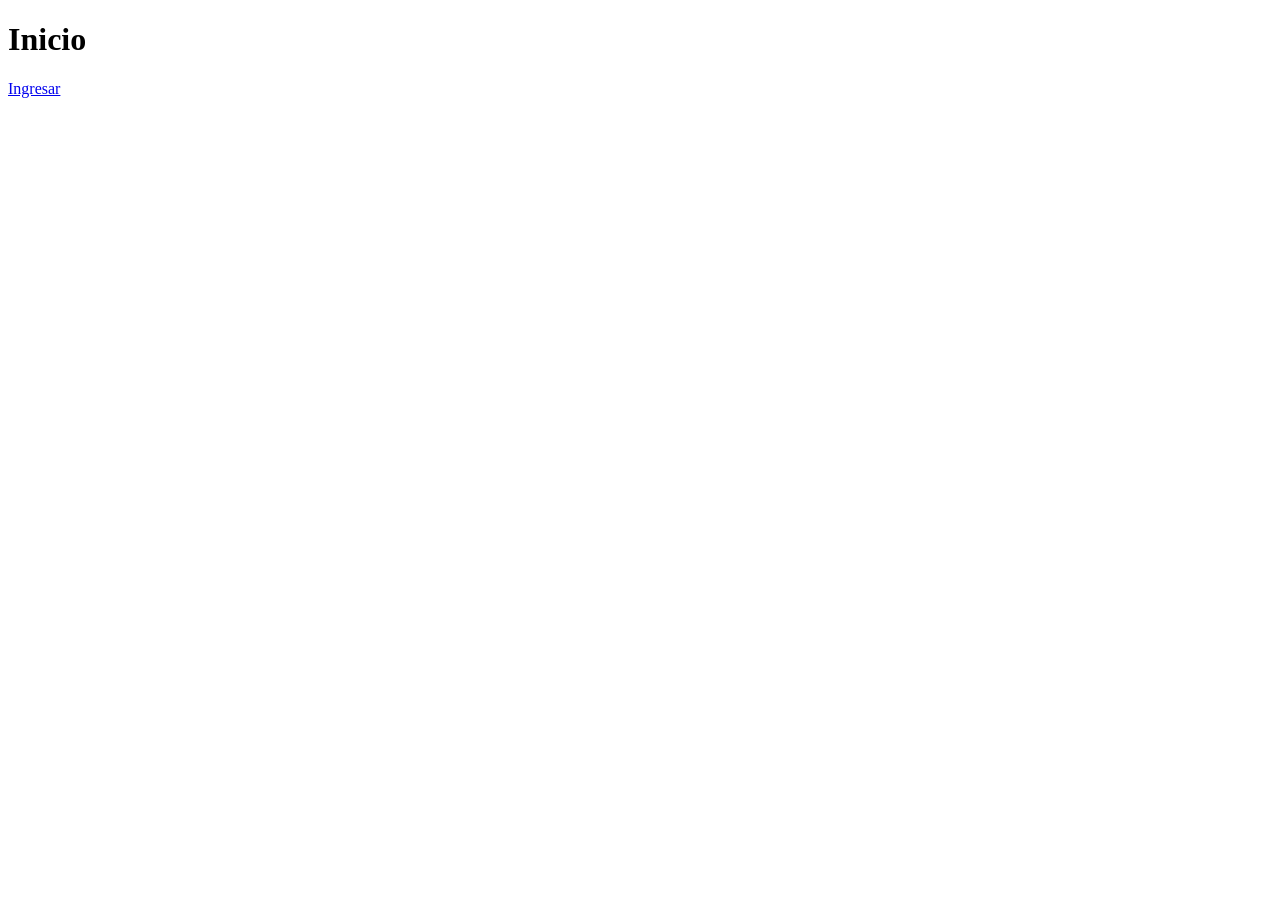
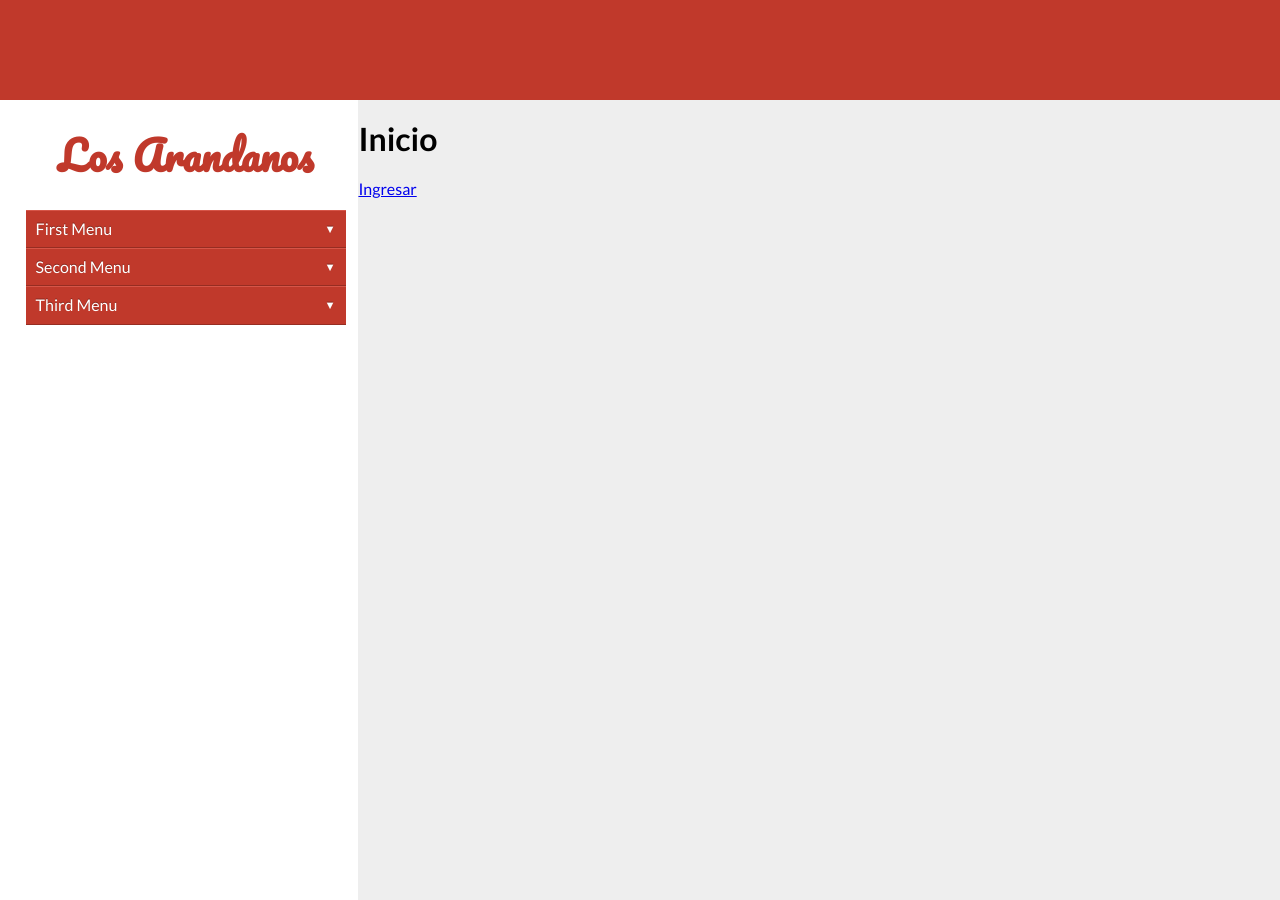
Before and after one commit to jdtorres1997/proyectoDjango, a Django app: page / in a window 1280 px wide. Before the commit the page is almost empty. Before the commit the page ends 98 px from the top, so only its background shows below. Run offline with Django 3.2, Linux system fonts and the light colour scheme; some libraries are stand-ins or nearby versions.

Commit message:
Add files via upload

```diff
--- /dev/null
+++ b/static/css/style.css
@@ -0,0 +1,375 @@
+@import url("http://fonts.googleapis.com/css?family=Lato:300,400,700,900");
+@import url(http://fonts.googleapis.com/css?family=Pacifico);
+body {
+  font-family: "Lato", Helvetica, Arial;
+  font-size: 16px;
+}
+
+*, *:before, *:after {
+  -webkit-border-sizing: border-box;
+  -moz-border-sizing: border-box;
+  border-sizing: border-box;
+}
+.cuadrado {
+  width:100vw;
+  max-width:100vw;
+  height:25vh;
+  max-height:100px;
+  position:relative;
+  background: #C0392B;
+}
+.cuadradoGigante {
+  width:100vw;
+  max-width:100vw;
+  height:100vh;
+  max-height:100vh;
+  background: white;
+  float: right;
+}
+.container {
+  width: 25vw;
+  float: left;
+  margin-left:2vw;
+}
+.container > ul {
+  list-style: none;
+  padding: 0;
+  margin: 0 0 20px 0;
+
+}
+
+.derecha {
+	width: 72vw;
+	height: 100vh;
+	background: #EEEEEE;
+	float: right;
+}
+
+.title {
+  font-family: 'Pacifico';
+  font-weight: norma;
+  font-size: 40px;
+  text-align: center;
+  line-height: 1.4;
+  color: #C0392B;
+}
+
+.dropdown {
+  position: relative;
+}
+.dropdown a {
+  text-decoration: none;
+}
+.dropdown [data-toggle="dropdown"] {
+  display: block;
+  color: white;
+  background: #C0392B;
+  -moz-box-shadow: 0 1px 0 #d65548 inset, 0 -1px 0 #962d22 inset;
+  -webkit-box-shadow: 0 1px 0 #d65548 inset, 0 -1px 0 #962d22 inset;
+  box-shadow: 0 1px 0 #d65548 inset, 0 -1px 0 #962d22 inset;
+  text-shadow: 0 -1px 0 rgba(0, 0, 0, 0.3);
+  padding: 10px;
+}
+.dropdown [data-toggle="dropdown"]:hover {
+  background: #cd3d2e;
+}
+.dropdown [data-toggle="dropdown"]:before {
+  position: absolute;
+  display: block;
+  content: '\25BC';
+  font-size: 0.7em;
+  color: #fff;
+  top: 13px;
+  right: 10px;
+  -moz-transform: rotate(0deg);
+  -ms-transform: rotate(0deg);
+  -webkit-transform: rotate(0deg);
+  transform: rotate(0deg);
+  -moz-transition: -moz-transform 0.6s;
+  -o-transition: -o-transform 0.6s;
+  -webkit-transition: -webkit-transform 0.6s;
+  transition: transform 0.6s;
+}
+.dropdown > .dropdown-menu {
+  max-height: 0;
+  overflow: hidden;
+  list-style: none;
+  padding: 0;
+  margin: 0;
+  -moz-transform: scaleY(0);
+  -ms-transform: scaleY(0);
+  -webkit-transform: scaleY(0);
+  transform: scaleY(0);
+  -moz-transform-origin: 50% 0%;
+  -ms-transform-origin: 50% 0%;
+  -webkit-transform-origin: 50% 0%;
+  transform-origin: 50% 0%;
+  -moz-transition: max-height 0.6s ease-out;
+  -o-transition: max-height 0.6s ease-out;
+  -webkit-transition: max-height 0.6s ease-out;
+  transition: max-height 0.6s ease-out;
+  animation: hideAnimation 0.4s ease-out;
+  -moz-animation: hideAnimation 0.4s ease-out;
+  -webkit-animation: hideAnimation 0.4s ease-out;
+}
+.dropdown > .dropdown-menu li {
+  padding: 0;
+}
+.dropdown > .dropdown-menu li a {
+  display: block;
+  color: #6f6f6f;
+  background: #EEE;
+  -moz-box-shadow: 0 1px 0 white inset, 0 -1px 0 #d5d5d5 inset;
+  -webkit-box-shadow: 0 1px 0 white inset, 0 -1px 0 #d5d5d5 inset;
+  box-shadow: 0 1px 0 white inset, 0 -1px 0 #d5d5d5 inset;
+  text-shadow: 0 -1px 0 rgba(255, 255, 255, 0.3);
+  padding: 10px 10px;
+}
+.dropdown > .dropdown-menu li a:hover {
+  background: #f6f6f6;
+}
+.dropdown > input[type="checkbox"] {
+  opacity: 0;
+  display: block;
+  position: absolute;
+  top: 0;
+  width: 100%;
+  height: 100%;
+  cursor: pointer;
+}
+.dropdown > input[type="checkbox"]:checked ~ .dropdown-menu {
+  max-height: 9999px;
+  display: block;
+  -moz-transform: scaleY(1);
+  -ms-transform: scaleY(1);
+  -webkit-transform: scaleY(1);
+  transform: scaleY(1);
+  animation: showAnimation 0.5s ease-in-out;
+  -moz-animation: showAnimation 0.5s ease-in-out;
+  -webkit-animation: showAnimation 0.5s ease-in-out;
+  -moz-transition: max-height 2s ease-in-out;
+  -o-transition: max-height 2s ease-in-out;
+  -webkit-transition: max-height 2s ease-in-out;
+  transition: max-height 2s ease-in-out;
+}
+.dropdown > input[type="checkbox"]:checked + a[data-toggle="dropdown"]:before {
+  -moz-transform: rotate(-180deg);
+  -ms-transform: rotate(-180deg);
+  -webkit-transform: rotate(-180deg);
+  transform: rotate(-180deg);
+  -moz-transition: -moz-transform 0.6s;
+  -o-transition: -o-transform 0.6s;
+  -webkit-transition: -webkit-transform 0.6s;
+  transition: transform 0.6s;
+}
+
+@keyframes showAnimation {
+  0% {
+    -moz-transform: scaleY(0.1);
+    -ms-transform: scaleY(0.1);
+    -webkit-transform: scaleY(0.1);
+    transform: scaleY(0.1);
+  }
+  40% {
+    -moz-transform: scaleY(1.04);
+    -ms-transform: scaleY(1.04);
+    -webkit-transform: scaleY(1.04);
+    transform: scaleY(1.04);
+  }
+  60% {
+    -moz-transform: scaleY(0.98);
+    -ms-transform: scaleY(0.98);
+    -webkit-transform: scaleY(0.98);
+    transform: scaleY(0.98);
+  }
+  80% {
+    -moz-transform: scaleY(1.04);
+    -ms-transform: scaleY(1.04);
+    -webkit-transform: scaleY(1.04);
+    transform: scaleY(1.04);
+  }
+  100% {
+    -moz-transform: scaleY(0.98);
+    -ms-transform: scaleY(0.98);
+    -webkit-transform: scaleY(0.98);
+    transform: scaleY(0.98);
+  }
+  80% {
+    -moz-transform: scaleY(1.02);
+    -ms-transform: scaleY(1.02);
+    -webkit-transform: scaleY(1.02);
+    transform: scaleY(1.02);
+  }
+  100% {
+    -moz-transform: scaleY(1);
+    -ms-transform: scaleY(1);
+    -webkit-transform: scaleY(1);
+    transform: scaleY(1);
+  }
+}
+@-moz-keyframes showAnimation {
+  0% {
+    -moz-transform: scaleY(0.1);
+    -ms-transform: scaleY(0.1);
+    -webkit-transform: scaleY(0.1);
+    transform: scaleY(0.1);
+  }
+  40% {
+    -moz-transform: scaleY(1.04);
+    -ms-transform: scaleY(1.04);
+    -webkit-transform: scaleY(1.04);
+    transform: scaleY(1.04);
+  }
+  60% {
+    -moz-transform: scaleY(0.98);
+    -ms-transform: scaleY(0.98);
+    -webkit-transform: scaleY(0.98);
+    transform: scaleY(0.98);
+  }
+  80% {
+    -moz-transform: scaleY(1.04);
+    -ms-transform: scaleY(1.04);
+    -webkit-transform: scaleY(1.04);
+    transform: scaleY(1.04);
+  }
+  100% {
+    -moz-transform: scaleY(0.98);
+    -ms-transform: scaleY(0.98);
+    -webkit-transform: scaleY(0.98);
+    transform: scaleY(0.98);
+  }
+  80% {
+    -moz-transform: scaleY(1.02);
+    -ms-transform: scaleY(1.02);
+    -webkit-transform: scaleY(1.02);
+    transform: scaleY(1.02);
+  }
+  100% {
+    -moz-transform: scaleY(1);
+    -ms-transform: scaleY(1);
+    -webkit-transform: scaleY(1);
+    transform: scaleY(1);
+  }
+}
+@-webkit-keyframes showAnimation {
+  0% {
+    -moz-transform: scaleY(0.1);
+    -ms-transform: scaleY(0.1);
+    -webkit-transform: scaleY(0.1);
+    transform: scaleY(0.1);
+  }
+  40% {
+    -moz-transform: scaleY(1.04);
+    -ms-transform: scaleY(1.04);
+    -webkit-transform: scaleY(1.04);
+    transform: scaleY(1.04);
+  }
+  60% {
+    -moz-transform: scaleY(0.98);
+    -ms-transform: scaleY(0.98);
+    -webkit-transform: scaleY(0.98);
+    transform: scaleY(0.98);
+  }
+  80% {
+    -moz-transform: scaleY(1.04);
+    -ms-transform: scaleY(1.04);
+    -webkit-transform: scaleY(1.04);
+    transform: scaleY(1.04);
+  }
+  100% {
+    -moz-transform: scaleY(0.98);
+    -ms-transform: scaleY(0.98);
+    -webkit-transform: scaleY(0.98);
+    transform: scaleY(0.98);
+  }
+  80% {
+    -moz-transform: scaleY(1.02);
+    -ms-transform: scaleY(1.02);
+    -webkit-transform: scaleY(1.02);
+    transform: scaleY(1.02);
+  }
+  100% {
+    -moz-transform: scaleY(1);
+    -ms-transform: scaleY(1);
+    -webkit-transform: scaleY(1);
+    transform: scaleY(1);
+  }
+}
+@keyframes hideAnimation {
+  0% {
+    -moz-transform: scaleY(1);
+    -ms-transform: scaleY(1);
+    -webkit-transform: scaleY(1);
+    transform: scaleY(1);
+  }
+  60% {
+    -moz-transform: scaleY(0.98);
+    -ms-transform: scaleY(0.98);
+    -webkit-transform: scaleY(0.98);
+    transform: scaleY(0.98);
+  }
+  80% {
+    -moz-transform: scaleY(1.02);
+    -ms-transform: scaleY(1.02);
+    -webkit-transform: scaleY(1.02);
+    transform: scaleY(1.02);
+  }
+  100% {
+    -moz-transform: scaleY(0);
+    -ms-transform: scaleY(0);
+    -webkit-transform: scaleY(0);
+    transform: scaleY(0);
+  }
+}
+@-moz-keyframes hideAnimation {
+  0% {
+    -moz-transform: scaleY(1);
+    -ms-transform: scaleY(1);
+    -webkit-transform: scaleY(1);
+    transform: scaleY(1);
+  }
+  60% {
+    -moz-transform: scaleY(0.98);
+    -ms-transform: scaleY(0.98);
+    -webkit-transform: scaleY(0.98);
+    transform: scaleY(0.98);
+  }
+  80% {
+    -moz-transform: scaleY(1.02);
+    -ms-transform: scaleY(1.02);
+    -webkit-transform: scaleY(1.02);
+    transform: scaleY(1.02);
+  }
+  100% {
+    -moz-transform: scaleY(0);
+    -ms-transform: scaleY(0);
+    -webkit-transform: scaleY(0);
+    transform: scaleY(0);
+  }
+}
+@-webkit-keyframes hideAnimation {
+  0% {
+    -moz-transform: scaleY(1);
+    -ms-transform: scaleY(1);
+    -webkit-transform: scaleY(1);
+    transform: scaleY(1);
+  }
+  60% {
+    -moz-transform: scaleY(0.98);
+    -ms-transform: scaleY(0.98);
+    -webkit-transform: scaleY(0.98);
+    transform: scaleY(0.98);
+  }
+  80% {
+    -moz-transform: scaleY(1.02);
+    -ms-transform: scaleY(1.02);
+    -webkit-transform: scaleY(1.02);
+    transform: scaleY(1.02);
+  }
+  100% {
+    -moz-transform: scaleY(0);
+    -ms-transform: scaleY(0);
+    -webkit-transform: scaleY(0);
+    transform: scaleY(0);
+  }
+}
--- a/templates/agregarUsuario.html
+++ b/templates/agregarUsuario.html
@@ -1,4 +1,4 @@
-{% extends "base.html" %}
+{% extends "index.html" %}
 
 {% block content %}
 
--- /dev/null
+++ b/templates/index.html
@@ -0,0 +1,64 @@
+<!DOCTYPE html>
+<html >
+<head>
+  {% load staticfiles %}
+  <meta charset="UTF-8">
+  <title>Only CSS3 Dropdown Menu</title>
+
+  <link rel="stylesheet" href="https://cdnjs.cloudflare.com/ajax/libs/normalize/5.0.0/normalize.min.css">
+  <link rel="stylesheet" href="{% static 'css/style.css' %}">
+
+
+</head>
+
+<body>
+<div class="cuadrado"></div>
+<div class="cuadradoGigante">
+<div class="container">
+  <h1 class="title">Los Arandanos</h1>
+  <ul>
+    <li class="dropdown">
+      <input type="checkbox" />
+      <a href="#" data-toggle="dropdown">First Menu</a>
+      <ul class="dropdown-menu">
+        <li><a href="#">Home</a></li>
+        <li><a href="#">About Us</a></li>
+        <li><a href="#">Services</a></li>
+        <li><a href="#">Contact</a></li>
+      </ul>
+    </li>
+    <li class="dropdown">
+      <input type="checkbox" />
+      <a href="#" data-toggle="dropdown">Second Menu</a>
+      <ul class="dropdown-menu">
+        <li><a href="#">Home</a></li>
+        <li><a href="#">About Us</a></li>
+        <li><a href="#">Services</a></li>
+        <li><a href="#">Contact</a></li>
+      </ul>
+    </li>
+    <li class="dropdown">
+      <input type="checkbox" />
+      <a href="#" data-toggle="dropdown">Third Menu</a>
+      <ul class="dropdown-menu">
+        <li><a href="#">Home</a></li>
+        <li><a href="#">About Us</a></li>
+        <li><a href="#">Services</a></li>
+        <li><a href="#">Contact</a></li>
+      </ul>
+    </li>
+  </ul>
+</div>
+
+<div class="derecha">
+  {% block login_content %} {% endblock %}
+  {% block content %} {% endblock %}
+
+</div>
+
+</div>
+
+
+
+</body>
+</html>
--- a/templates/inicio.html
+++ b/templates/inicio.html
@@ -1,4 +1,4 @@
-{% extends "base.html" %}
+{% extends "index.html" %}
 
 {% block content %}
 
--- a/templates/login.html
+++ b/templates/login.html
@@ -1,4 +1,4 @@
-{% extends "base.html" %}
+{% extends "index.html" %}
 
 {% block login_content %}
 	<h1>Login</h1>
--- a/templates/usuarios.html
+++ b/templates/usuarios.html
@@ -1,4 +1,4 @@
-{% extends "base.html" %}
+{% extends "index.html" %}
 
 {% block content %}
 
```
Also changed, not shown: db.sqlite3.
